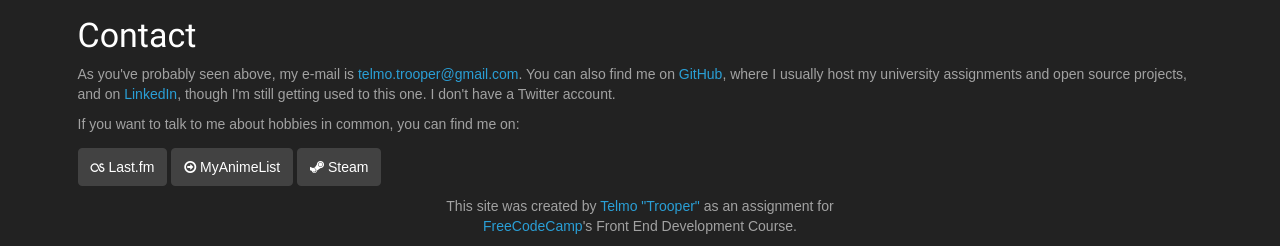
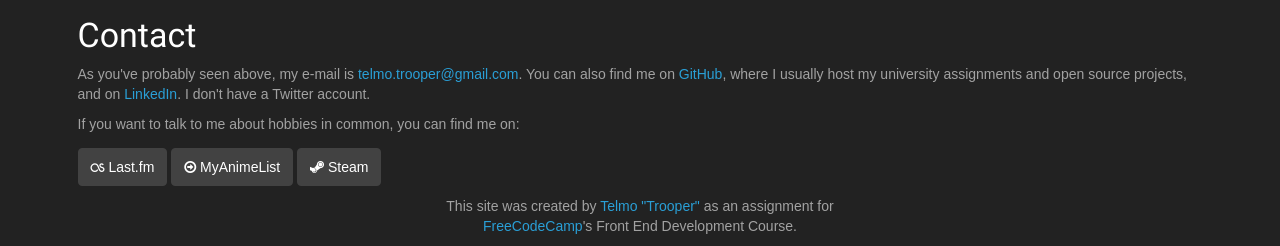
Before and after one commit to telmotrooper/telmotrooper.github.io, a plain HTML site: page index.html in a window 1280 px wide. Shown: the part 1562-1808 px from the top of the page. Drawn offline with Linux system fonts and the light colour scheme; a web font is replaced by a local one.

Commit message:
Update index.html

```diff
--- a/index.html
+++ b/index.html
@@ -109,7 +109,7 @@
 				</div>
 			</div>
 			<h3 id="contact">Contact</h3>
-			<p>As you've probably seen above, my e-mail is <a href="mailto:telmo.trooper@gmail.com">telmo.trooper@gmail.com</a>. You can also find me on <a href="https://github.com/telmotrooper" target="_blank">GitHub</a>, where I usually host my university assignments and open source projects, and on <a href="https://www.linkedin.com/in/telmo-trooper/" target="_blank">LinkedIn</a>, though I'm still getting used to this one. I don't have a Twitter account.</p>
+			<p>As you've probably seen above, my e-mail is <a href="mailto:telmo.trooper@gmail.com">telmo.trooper@gmail.com</a>. You can also find me on <a href="https://github.com/telmotrooper" target="_blank">GitHub</a>, where I usually host my university assignments and open source projects, and on <a href="https://www.linkedin.com/in/telmo-trooper/" target="_blank">LinkedIn</a>. I don't have a Twitter account.</p>
 			<p>If you want to talk to me about hobbies in common, you can find me on:</p>
 			<a href="https://www.last.fm/user/telmo_w8" target="_blank"><button class="btn btn-default"><i class="fa fa-lastfm"></i> Last.fm</button></a>
 			<a href="https://myanimelist.net/profile/telmo_trooper" target="_blank"><button class="btn btn-default"><i class="fa fa-arrow-circle-o-right"></i> MyAnimeList</button></a>
```
